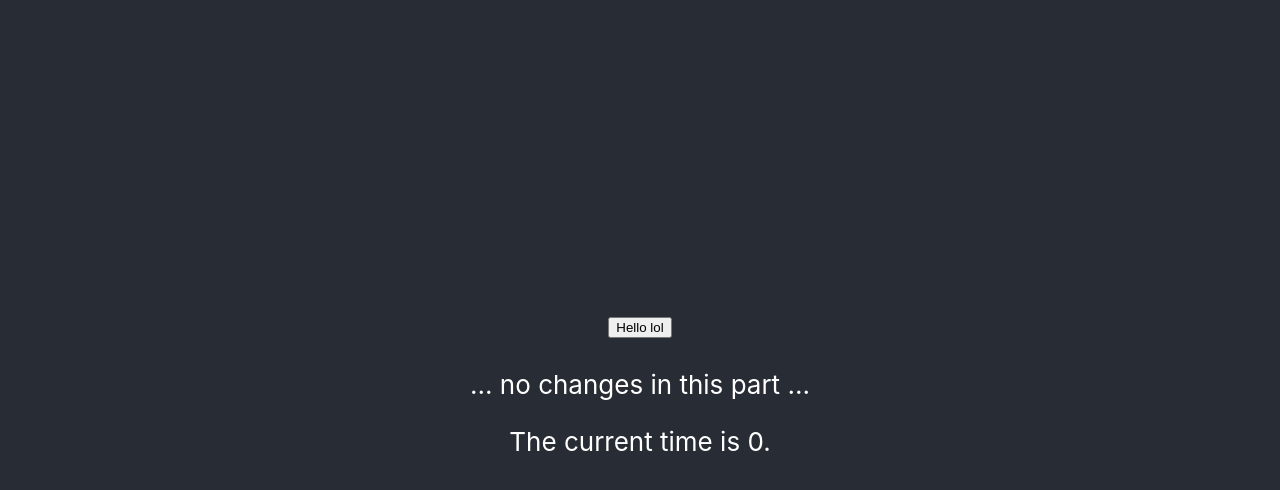
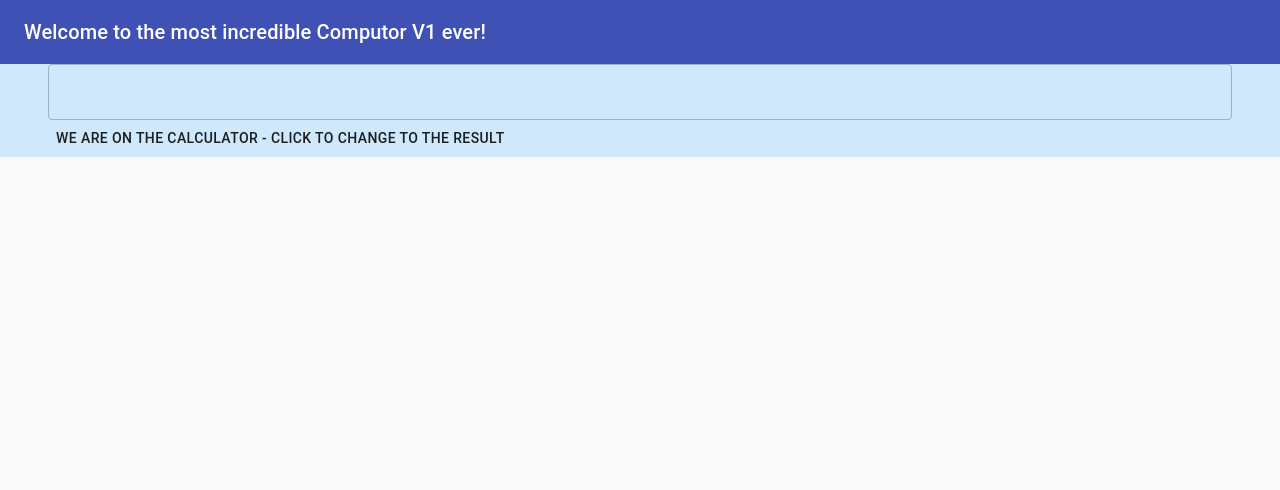
Before and after one commit to CristinaFdezBornay/ComputorV1, a React (Create React App) app in the folder front/: page / in a window 1280 px wide. Shown: the top 490 px of the page. Built offline with nearby package versions, Linux system fonts and the light colour scheme.

Commit message:
feat(front): working components and petition

```diff
--- a/front/package.json
+++ b/front/package.json
@@ -3,9 +3,7 @@
   "version": "0.1.0",
   "private": true,
   "dependencies": {
-    "@testing-library/jest-dom": "^5.11.4",
-    "@testing-library/react": "^11.1.0",
-    "@testing-library/user-event": "^12.1.10",
+    "@material-ui/core": "^4.11.2",
     "react": "^17.0.1",
     "react-dom": "^17.0.1",
     "react-scripts": "^4.0.1"
--- a/front/public/index.html
+++ b/front/public/index.html
@@ -2,14 +2,14 @@
 <html lang="en">
   <head>
     <meta charset="utf-8" />
-    <link rel="icon" href="%PUBLIC_URL%/logo.png" />
+    <!-- <link rel="icon" href="%PUBLIC_URL%/logo.png" /> -->
     <meta name="viewport" content="width=device-width, initial-scale=1" />
     <meta name="theme-color" content="#000000" />
     <meta
       name="description"
       content="Web site created by the fabulous Cristina Fernández Bornay"
     />
-    <link rel="manifest" href="%PUBLIC_URL%/manifest.json" />
+    <!-- <link rel="manifest" href="%PUBLIC_URL%/manifest.json" /> -->
     <title>Computor V1</title>
   </head>
   <body>
--- a/front/src/App.js
+++ /dev/null
@@ -1,46 +0,0 @@
-import React, { useState } from 'react';
-import './App.css';
-
-function App() {
-  const [currentTime, setCurrentTime] = useState(0);
-
-  const handlePostQuery = async () => {
-    const data = {
-      rawEquation: '-98 * X^0 -2.6 * X^1 -3.1 * X^2 = -4 * x^0 -23 * X^1 -3.1 * X^2 ',
-    }
-    const requestOptions = {
-      method: 'POST',
-      headers: {
-        'Content-Type': 'application/json',
-        'Access-Control-Request-Headers': 'Content-Type',
-      },
-      mode: 'cors',
-      body: JSON.stringify(data)
-    }
-    await fetch('http://localhost:5000/api/', requestOptions)
-    .then( async(responsePetition)  => {
-      const response = await responsePetition.json()
-      setCurrentTime(response.time)
-      console.log(response)
-    })
-    .catch( error => {
-        console.log(error);
-    });
-}
-
-  return (
-    <div className='App'>
-      <header className='App-header'>
-
-        <button
-          onClick={handlePostQuery}
-        >Hello lol</button>
-        <br/>
-        ... no changes in this part ...
-        <p>The current time is {currentTime}.</p>
-      </header>
-    </div>
-  );
-}
-
-export default App;
--- /dev/null
+++ b/front/src/components/Calculator.js
@@ -0,0 +1,31 @@
+import React, { useState } from 'react';
+import Button from '@material-ui/core/Button';
+import TextField from '@material-ui/core/TextField';
+import Grid from '@material-ui/core/Grid';
+
+export default function Calculator(props) {
+
+    const [inputCalculator, setInputCalculator] = useState('');
+
+    const setInputAndChangeComponent = () => {
+        props.setInput(inputCalculator)
+        props.changeComponent()
+    }
+
+    return (
+        <Grid>
+            <TextField
+            fullWidth={true}
+            variant="outlined"
+            onChange={event => {
+                event.preventDefault();
+                setInputCalculator(event.target.value);
+            }}
+            />
+            <br/>
+            <Button onClick={setInputAndChangeComponent}>
+                We are on the Calculator - Click to change to the Result
+            </Button>
+        </Grid>
+    )
+}
--- /dev/null
+++ b/front/src/components/ComputorV1.js
@@ -0,0 +1,38 @@
+import React, { useState } from 'react';
+import Calculator from './Calculator';
+import Result from './Result';
+import { makeStyles } from '@material-ui/core/styles';
+import Container from '@material-ui/core/Container';
+
+const useStyles = makeStyles((theme) => ({
+  root: {
+      flexGrow: 1,
+  },
+  container: {
+      backgroundColor: '#cfe8fc',
+  }
+}));
+
+export default function ComputorV1() {
+  const classes = useStyles();
+  const [showCalculator, setShowCalculator] = useState(true)
+  const [input, setInput] = useState(false)
+
+  const changeComponent = () => { setShowCalculator(!showCalculator) }
+
+  return (
+    <Container maxWidth='lg' className={classes.container}>
+      { showCalculator
+        ? <Calculator
+          setInput={setInput}
+          changeComponent={changeComponent}
+          />
+          : <Result
+            input={input}
+            setInput={setInput}
+            changeComponent={changeComponent}
+          />
+      }
+    </Container>
+  )
+}
--- /dev/null
+++ b/front/src/components/Header.js
@@ -0,0 +1,27 @@
+import React from 'react';
+import { makeStyles } from '@material-ui/core/styles';
+import AppBar from '@material-ui/core/AppBar';
+import Toolbar from '@material-ui/core/Toolbar';
+import Typography from '@material-ui/core/Typography';
+
+const useStyles = makeStyles((theme) => ({
+    title: {
+      flexGrow: 1,
+    },
+  }));
+
+function Header() {
+    const classes = useStyles();
+
+    return (
+        <AppBar position="static">
+            <Toolbar>
+                <Typography variant="h6" className={classes.title}>
+                    Welcome to the most incredible Computor V1 ever!
+                </Typography>
+            </Toolbar>
+        </AppBar>
+    )
+}
+
+export default Header;
--- /dev/null
+++ b/front/src/components/Result.js
@@ -0,0 +1,46 @@
+import React, { useState, useEffect } from 'react';
+import Button from '@material-ui/core/Button';
+import Grid from '@material-ui/core/Grid';
+
+export default function Result(props) {
+    const [result, setResult] = useState({})
+
+    useEffect(() => {
+        const requestOptions = {
+            method: 'POST',
+            headers: {
+                'Content-Type': 'application/json',
+                'Access-Control-Request-Headers': 'Content-Type',
+            },
+            mode: 'cors',
+            body: JSON.stringify({ rawEquation: props.input })
+        }
+        async function fetchResult() {
+            await fetch('http://localhost:5000/api/', requestOptions)
+            .then( async(responsePetition)  => {
+                const response = await responsePetition.json()
+                console.log(response)
+                setResult(response)
+            })
+            .catch( error => {
+                console.log(error);
+            });
+        }
+        fetchResult();
+    }, [props.input])
+
+    const clearInputAndChangeComponent = () => {
+        props.setInput('')
+        props.changeComponent()
+    }
+
+    return (
+        <Grid>
+            {result.reducedForm}
+            <br/>
+            <Button onClick={clearInputAndChangeComponent}>
+                We are on the Result - Click to change to the Calculation
+            </Button>
+        </Grid>
+    )
+}
--- a/front/src/index.js
+++ b/front/src/index.js
@@ -1,7 +1,7 @@
 import React from 'react';
 import ReactDOM from 'react-dom';
 import './index.css';
-import App from './App';
+import App from './pages/App';
 
 ReactDOM.render(
   <React.StrictMode>
--- /dev/null
+++ b/front/src/pages/App.js
@@ -0,0 +1,31 @@
+import React from 'react';
+import { makeStyles } from '@material-ui/core/styles';
+import CssBaseline from '@material-ui/core/CssBaseline';
+import Container from '@material-ui/core/Container';
+import ComputorV1 from '../components/ComputorV1';
+import Header from '../components/Header';
+
+const useStyles = makeStyles((theme) => ({
+    root: {
+        flexGrow: 1,
+    },
+    container: {
+        backgroundColor: '#cfe8fc',
+    }
+}));
+
+function App() {
+    const classes = useStyles();
+
+    return (
+        <React.Fragment>
+            <CssBaseline />
+                <Header/>
+                <Container maxWidth='lg' className={classes.container}>
+                    <ComputorV1/>
+                </Container>
+        </React.Fragment>
+    )
+}
+
+export default App;
```
